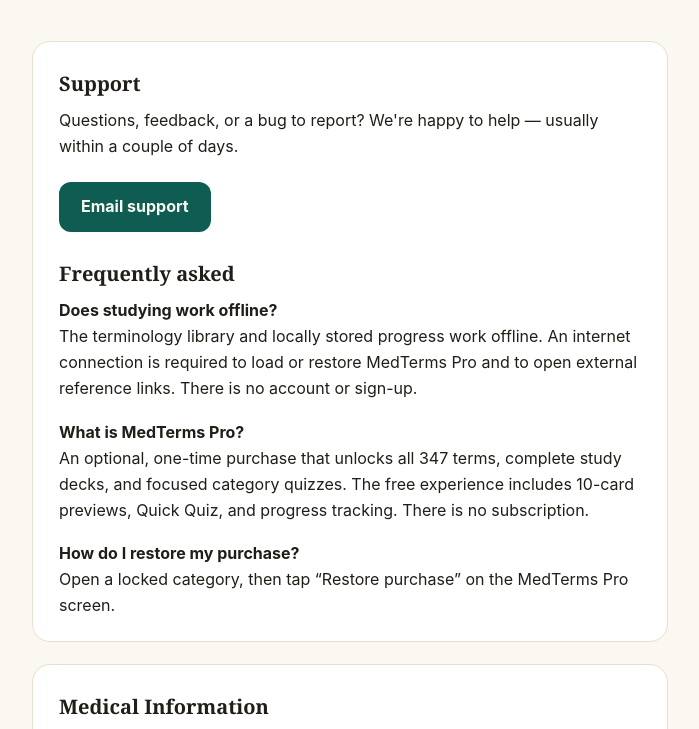
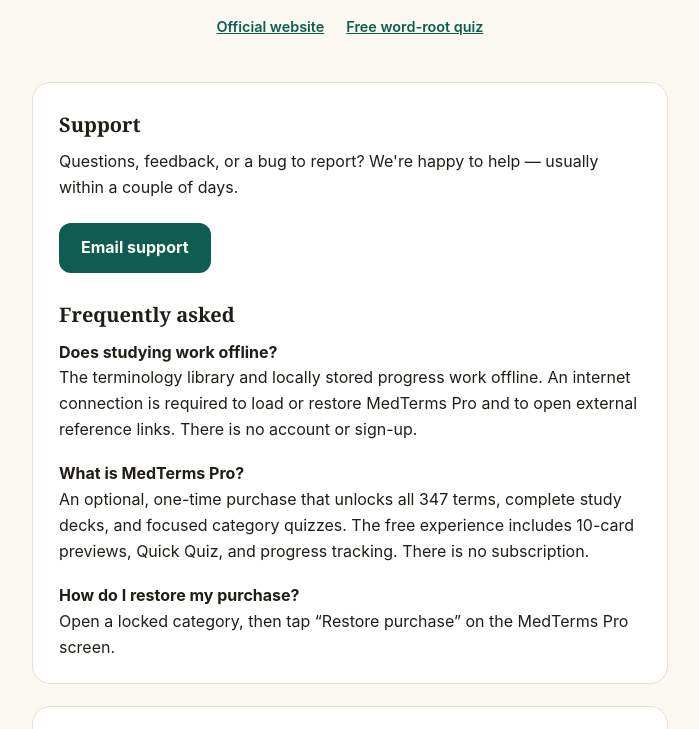
Before and after one commit to chengai1106/medterms-site, a plain HTML site: page index.html in a window 1280 px wide. Shown: the part 233-962 px from the top of the page, without its empty margins (290-989 px from the left). Drawn offline with Linux system fonts and the light colour scheme.

Commit message:
Link MedTerms support page to official website and free quiz

```diff
--- a/index.html
+++ b/index.html
@@ -16,6 +16,7 @@
   .badge span { color:var(--paper); font-size:38px; font-weight:700; line-height:1; }
   h1 { font-family:Georgia,"Times New Roman",serif; font-size:2rem; margin:0 0 6px; }
   .tag { color:var(--soft); font-size:1rem; margin:0; }
+  .site-links { display:flex; flex-wrap:wrap; justify-content:center; gap:10px 22px; margin-top:18px; font-size:.9rem; }
   .card { background:var(--card); border:1px solid var(--line); border-radius:18px; padding:26px 26px 4px; margin-bottom:22px; }
   h2 { font-family:Georgia,serif; font-size:1.25rem; margin:0 0 4px; }
   h2:not(:first-child) { margin-top:26px; }
@@ -32,6 +33,10 @@
     <div class="badge"><span>+</span></div>
     <h1>MedTerms</h1>
     <p class="tag">Master medical terminology — roots, prefixes &amp; suffixes</p>
+    <nav class="site-links" aria-label="MedTerms links">
+      <a href="https://medical-terminology.app/">Official website</a>
+      <a href="https://medical-terminology.app/medical-terminology-quiz">Free word-root quiz</a>
+    </nav>
   </header>
 
   <div class="card">
```
